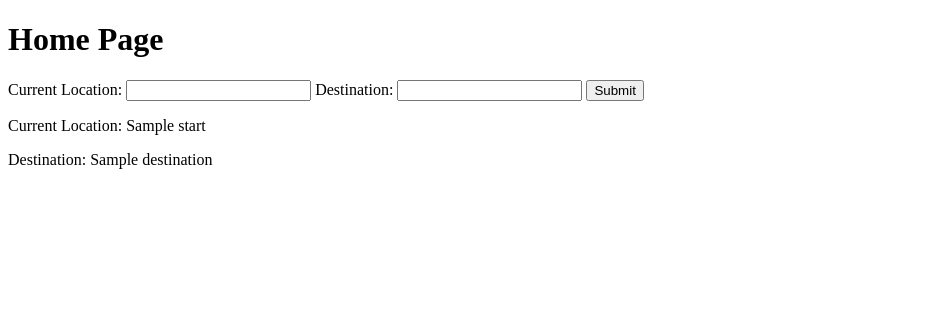
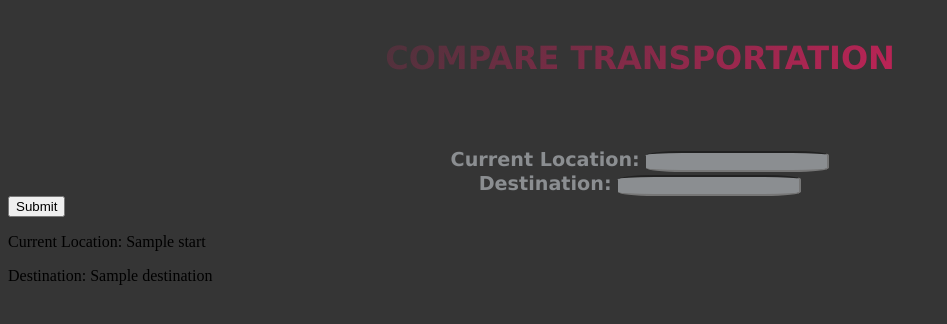
Before and after one commit to c-tollison/compare-transportation, a Flask app: template app/templates/index.html in a window 1280 px wide. Shown: the top 324 px of the page, without its empty margins (0-947 px from the left). Run offline with Flask 2, Linux system fonts and the light colour scheme; the template is opened without the code that fills it: most values are stand-ins (such as "Sample title", 1, 10 or a date in 2020); some libraries are stand-ins or nearby versions.

Commit message:
Ethan Edit
Added index.js, will work with working Google Places API key.
Implemented changes to html file in order to load API and JS.
Styling changes in CSS

```diff
--- a/app/static/css/style.css
+++ b/app/static/css/style.css
@@ -0,0 +1,78 @@
+/* CSS Styling for Container(Body Tag) */
+.container
+{
+    background-color: rgb(53, 53, 53);
+}
+
+/* CSS Styling for Title Div */
+.header
+{
+    text-align: center;
+    height: 100px;
+    background-color: rgb(32, 32, 32);
+    margin-bottom: 20px;
+    padding: 10px;
+
+    position: relative;
+    left:0px;
+    right: 0px;
+    top: 0px;
+
+    /* Cool CSS Styling */
+    text-transform: uppercase;
+    background-image: linear-gradient(
+    -225deg,
+    #3f14db 0%,
+    rgb(53, 53, 53) 30%,
+    rgb(253, 27, 102) 67%,
+    #26b0ff 100%
+  );
+    background-size: auto auto;
+    background-clip: border-box;
+    background-size: 200% auto;
+    background-clip: text;
+    -webkit-background-clip: text;
+    -webkit-text-fill-color: transparent;
+    animation: textclip 3s linear infinite;
+}
+/* Animation for the Title Text */
+@keyframes textclip {
+    to {
+      background-position: 200% center;
+    }
+}
+
+/* CSS Styling for Title Text */
+.header_text
+{
+    font-family: Verdana, Geneva, Tahoma, sans-serif;
+}
+
+/* Current Location Input Div */
+.current_location_input_div
+{
+    font-size:larger;
+    font-family: Verdana, Geneva, Tahoma, sans-serif;
+    font-weight:bold;
+    color: rgb(139, 142, 145);
+
+    text-align: center;
+}
+/* Current Location Input Div */
+.destination_input_div
+{
+    font-size:larger;
+    font-family: Verdana, Geneva, Tahoma, sans-serif;
+    font-weight:bold;
+    color: rgb(139, 142, 145);
+
+    text-align: center;
+}
+
+/* All input text fields */
+input
+{
+    background-color: rgb(139, 142, 145);
+    border-radius: 20%;
+    border-left: 0;
+}
--- /dev/null
+++ b/app/static/index.js
@@ -0,0 +1,23 @@
+/*
+    API Key:
+    AIzaSyAJ60DmWOcVVmwHreizFWSfp2EHrTzJIcg
+*/
+
+function initMap(){
+
+    /* Autocomplete for the Current Location Input Field */
+    autocomplete = new google.maps.places.Autocomplete(document.getElementById("current_location_input"),
+    {
+        componentRestrictions: {'country': ['us']},
+        fields: ['geometry', 'name'],
+        types: ['establishment']
+    });
+
+    /* Autocomplete for the Destination Input Field */
+    autocomplete = new google.maps.places.Autocomplete(document.getElementById("destination_input"),
+    {
+        componentRestrictions: {'country': ['us']},
+        fields: ['geometry', 'name'],
+        types: ['establishment']
+    });
+}
--- a/app/templates/index.html
+++ b/app/templates/index.html
@@ -7,20 +7,47 @@
 		<title>Compare Transportation</title>
 		<link rel="stylesheet" href="../static/css/style.css" />
 	</head>
-	<body>
-		<h1>Home Page</h1>
+	<body class="container">
+		<div class="header">
+			<h1 class="header_text">Compare Transportation</h1>
+		</div>
 
 		<form action="/" method="POST">
-			<label for="currentLocation">Current Location:</label>
-			<input type="text" name="currentLocation" />
+			<div class="current_location_input_div">
+				<label for="currentLocation">Current Location:</label>
+				<input id="current_location_input" type="text" name="currentLocation" />
+			</div>
 
-			<label for="destination">Destination:</label>
-			<input type="text" name="destination" />
+			<div class="destination_input_div">
+				<label for="destination">Destination:</label>
+				<input id="destination_input" type="text" name="destination" />
+			</div>
 
-			<input type="submit" name="submitButton" />
+			<button type="submit" name="submitButton">Submit</button>
 		</form>
 
 		<p>Current Location: {{template_route.start}}</p>
 		<p>Destination: {{template_route.destination}}</p>
+
+		<!--
+			When importing a script,
+			Import it at the bottom of body
+		-->
+		<script
+			type="text/javascript"
+			src="{{ url_for('static', filename='index.js') }}"
+		></script>
+
+		<!--
+			Loading autocomplete API
+			API Key has unrestricted access so anyone can use it
+
+			issue:
+				Places API requires a billing account, I'm not sure if
+				there is a workaround for this
+		-->
+		<script async
+    		src="https://maps.googleapis.com/maps/api/js?key=AIzaSyAJ60DmWOcVVmwHreizFWSfp2EHrTzJIcg&libraries=places&callback=initMap"
+		></script>
 	</body>
 </html>
```
